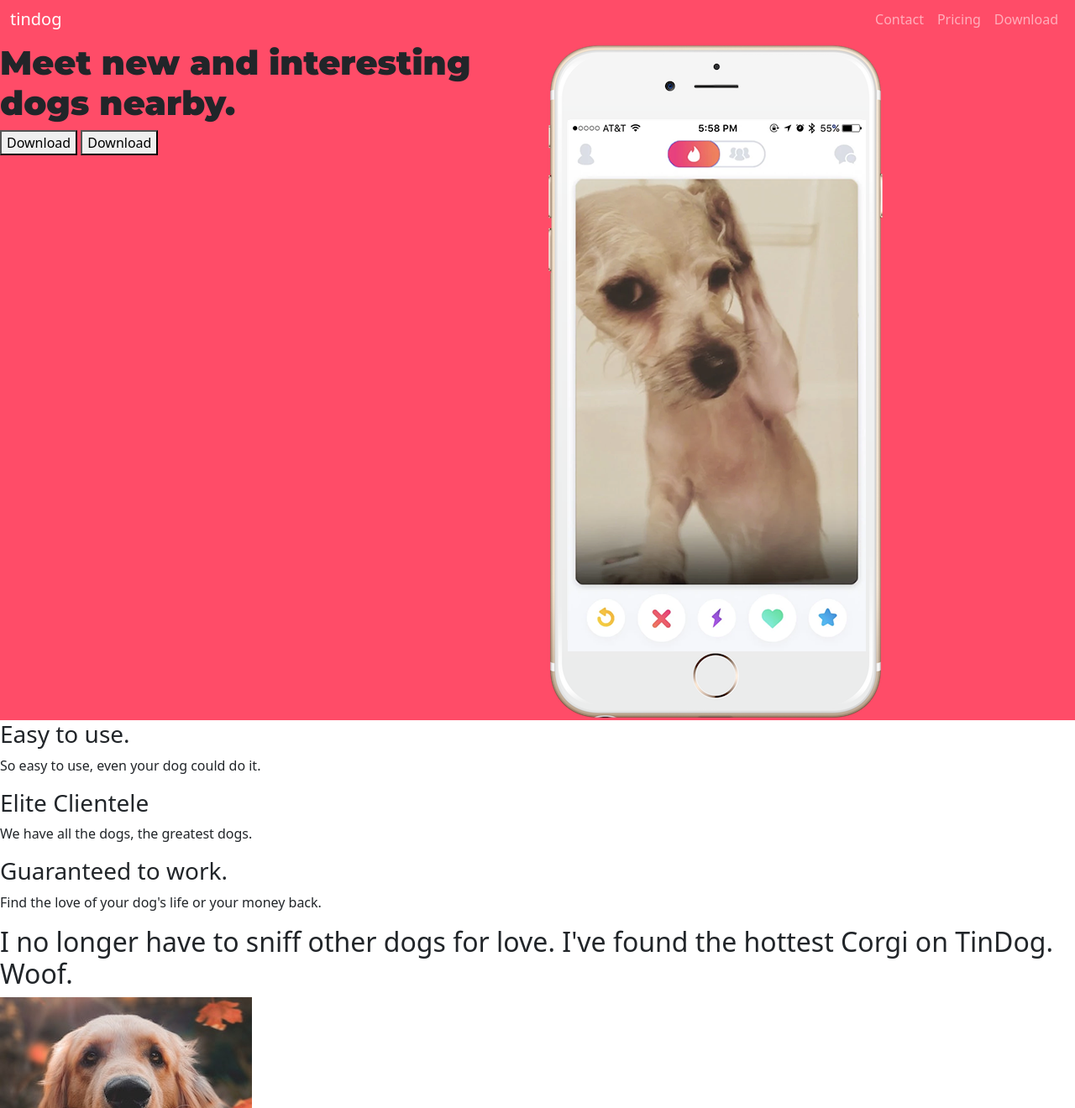
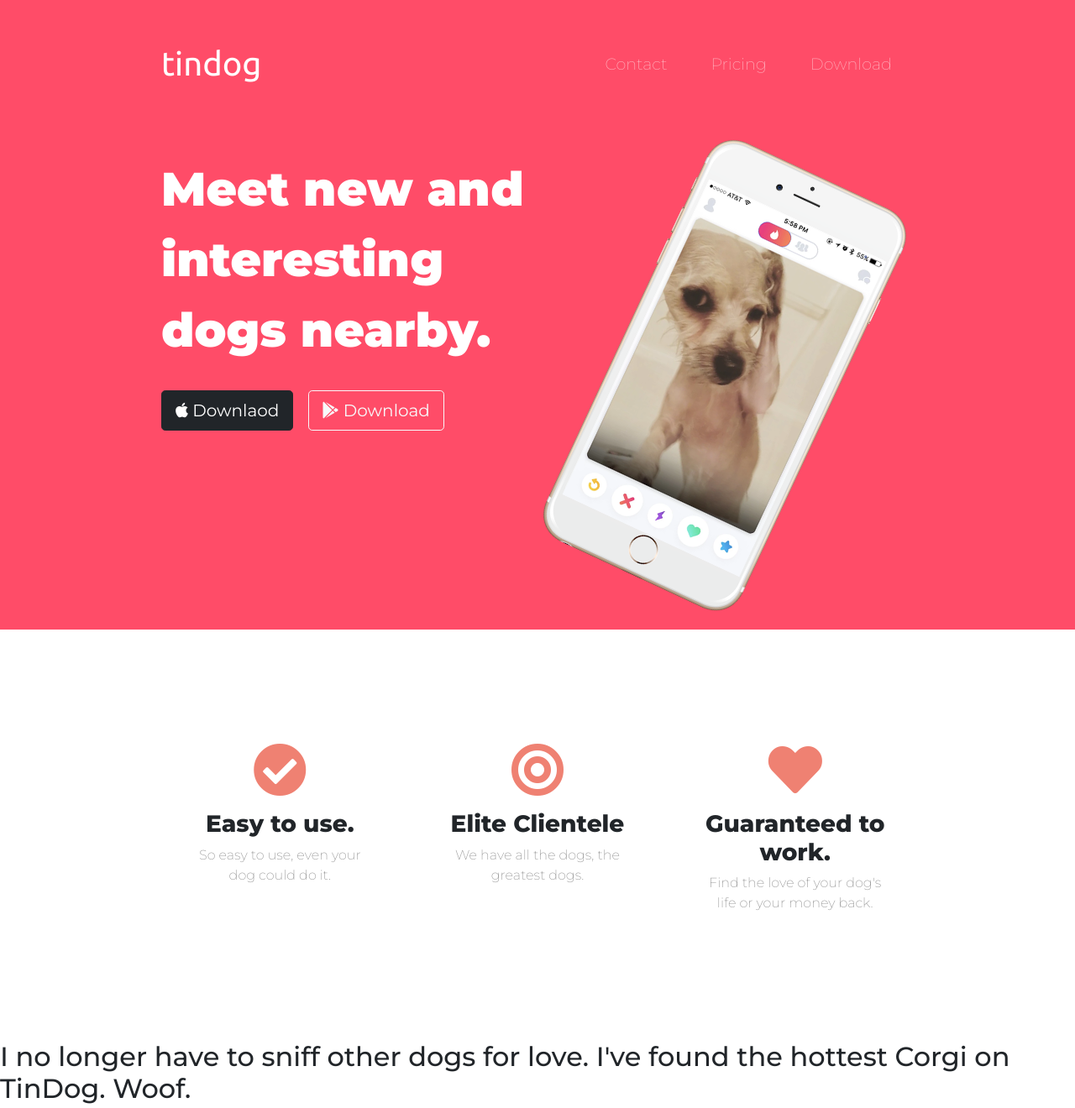
Before and after one commit to 4P0N/Amader-Internet, a plain HTML site: page index.html in a window 1280 px wide. Shown: the part 5-1325 px from the top of the page at 84% size. Drawn offline with nearby package versions, Linux system fonts and the light colour scheme.

Commit message:
title finished

```diff
--- a/css/styles.css
+++ b/css/styles.css
@@ -1,10 +1,75 @@
+body{
+    font-family: 'Montserrat', sans-serif;
+    font-weight: 200;
+}
+
 #title{
     background-color: #ff4c68;
+    color: #FFF;
 }
 
 h1{
     font-family: 'Montserrat', sans-serif;
     font-weight: 900;
-    font-size: 3rem;
+    font-size: 3.5rem;
     line-height: 1.5;
 }
+
+h3{
+    font-family: 'Montserrat', sans-serif;
+    font-weight: 800;
+}
+
+p{
+    color: #8f8f8f;
+}
+
+.navbar{
+    padding-bottom: 4.5rem;
+}
+
+.nav-item{
+    padding: 0 18px;
+}
+
+.nav-link{
+    font-size: 1.2rem;
+}
+
+.container-fluid{
+    padding: 3% 15%;
+}
+
+.navbar-brand{
+    font-family: 'Ubuntu';
+    font-weight: 500;
+    font-size: 2.5rem;
+}
+
+.download-btn{
+    margin: 5% 3% 5% 0;
+}
+
+.title-image{
+    width: 60%;
+    transform: rotate(25deg);
+    margin-left: 80px;
+}
+
+#features{
+    padding: 7% 15%;
+}
+
+.feature-box{
+    padding: 5%;
+    text-align: center;
+}
+
+.icon{
+    color: #ef8172;
+    margin-bottom: 1rem;
+}
+
+.icon:hover{
+    color: #ff4c68;
+}
--- a/index.html
+++ b/index.html
@@ -1,32 +1,56 @@
 <!DOCTYPE html>
 <html>
+  <head>
+    <meta charset="utf-8" />
+    <title>TinDog</title>
+    <!--Bootstrap-->
+    <link
+      href="https://cdn.jsdelivr.net/npm/bootstrap@5.0.0-beta2/dist/css/bootstrap.min.css"
+      rel="stylesheet"
+      integrity="sha384-BmbxuPwQa2lc/FVzBcNJ7UAyJxM6wuqIj61tLrc4wSX0szH/Ev+nYRRuWlolflfl"
+      crossorigin="anonymous"
+    />
+    <script
+      src="https://cdn.jsdelivr.net/npm/bootstrap@5.0.0-beta2/dist/js/bootstrap.bundle.min.js"
+      integrity="sha384-b5kHyXgcpbZJO/tY9Ul7kGkf1S0CWuKcCD38l8YkeH8z8QjE0GmW1gYU5S9FOnJ0"
+      crossorigin="anonymous"
+    ></script>
 
-<head>
-  <meta charset="utf-8">
-  <title>TinDog</title>
-  <link rel="stylesheet" href="css/styles.css">
-  <!-- CSS only -->
-<link href="https://cdn.jsdelivr.net/npm/bootstrap@5.0.0-beta2/dist/css/bootstrap.min.css"
-           rel="stylesheet" integrity="sha384-BmbxuPwQa2lc/FVzBcNJ7UAyJxM6wuqIj61tLrc4wSX0szH/Ev+nYRRuWlolflfl"
-           crossorigin="anonymous">
-<!-- JavaScript Bundle with Popper -->
-<script src="https://cdn.jsdelivr.net/npm/bootstrap@5.0.0-beta2/dist/js/bootstrap.bundle.min.js"
-            integrity="sha384-b5kHyXgcpbZJO/tY9Ul7kGkf1S0CWuKcCD38l8YkeH8z8QjE0GmW1gYU5S9FOnJ0" crossorigin="anonymous"></script>
-<link rel="preconnect" href="https://fonts.gstatic.com">
-<link href="https://fonts.googleapis.com/css2?family=Montserrat:wght@900&family=Ubuntu&display=swap" rel="stylesheet">
+    <!--font awesome-->
+    <link
+      rel="stylesheet"
+      href="https://use.fontawesome.com/releases/v5.15.2/css/all.css"
+      integrity="sha384-vSIIfh2YWi9wW0r9iZe7RJPrKwp6bG+s9QZMoITbCckVJqGCCRhc+ccxNcdpHuYu"
+      crossorigin="anonymous"
+    />
 
+    <!--Google fonts-->
+    <link rel="preconnect" href="https://fonts.gstatic.com" />
+    <link
+      href="https://fonts.googleapis.com/css2?family=Montserrat:wght@200..900&family=Ubuntu&display=swap"
+      rel="stylesheet"
+    />
+
+    <!--custon style sheet-->
+    <link rel="stylesheet" href="css/styles.css" />
   </head>
 
   <body>
-
     <section id="title">
-
+      <div class="container-fluid">
         <!-- Nav Bar -->
 
         <nav class="navbar navbar-expand-lg navbar-dark">
-      <div class="container-fluid">
           <a class="navbar-brand" href="#">tindog</a>
-        <button class="navbar-toggler" type="button" data-bs-toggle="collapse" data-bs-target="#navbarTogglerDemo02" aria-controls="navbarTogglerDemo02" aria-expanded="false" aria-label="Toggle navigation">
+          <button
+            class="navbar-toggler"
+            type="button"
+            data-bs-toggle="collapse"
+            data-bs-target="#navbarTogglerDemo02"
+            aria-controls="navbarTogglerDemo02"
+            aria-expanded="false"
+            aria-label="Toggle navigation"
+          >
             <span class="navbar-toggler-icon"></span>
           </button>
           <div class="collapse navbar-collapse" id="navbarTogglerDemo02">
@@ -42,75 +66,84 @@
               </li>
             </ul>
           </div>
-      </div>
         </nav>
-
 
         <!-- Title -->
         <div class="row">
           <div class="col-lg-6">
             <h1>Meet new and interesting dogs nearby.</h1>
-        <button type="button">Download</button>
-        <button type="button">Download</button>
+            <button type="button" class="btn btn-dark btn-lg download-btn">
+              <i class="fab fa-apple"></i> Downlaod
+            </button>
+            <button
+              type="button"
+              class="btn btn-outline-light btn-lg download-btn"
+            >
+              <i class="fab fa-google-play"></i> Download
+            </button>
           </div>
           <div class="col-lg-6">
-        <img src="images/iphone6.png" alt="iphone-mockup">
+            <img
+              class="title-image"
+              src="images/iphone6.png"
+              alt="iphone-mockup"
+            />
           </div>
         </div>
-
-
+      </div>
     </section>
-
 
     <!-- Features -->
 
     <section id="features">
-
+      <div class="row">
+        <div class="feature-box col-lg-4">
+          <i class="icon fas fa-check-circle fa-4x"></i>
           <h3>Easy to use.</h3>
           <p>So easy to use, even your dog could do it.</p>
-
+        </div>
+        <div class="feature-box col-lg-4">
+          <i class="icon fas fa-bullseye fa-4x"></i>
           <h3>Elite Clientele</h3>
           <p>We have all the dogs, the greatest dogs.</p>
-
+        </div>
+        <div class="feature-box col-lg-4">
+          <i class="icon fas fa-heart fa-4x"></i>
           <h3>Guaranteed to work.</h3>
           <p>Find the love of your dog's life or your money back.</p>
-
+        </div>
+      </div>
     </section>
-
 
     <!-- Testimonials -->
 
     <section id="testimonials">
-
-    <h2>I no longer have to sniff other dogs for love. I've found the hottest Corgi on TinDog. Woof.</h2>
-    <img src="images/dog-img.jpg" alt="dog-profile">
+      <h2>
+        I no longer have to sniff other dogs for love. I've found the hottest
+        Corgi on TinDog. Woof.
+      </h2>
+      <img src="images/dog-img.jpg" alt="dog-profile" />
       <em>Pebbles, New York</em>
 
       <!-- <h2 class="testimonial-text">My dog used to be so lonely, but with TinDog's help, they've found the love of their life. I think.</h2>
     <img class="testimonial-image" src="images/lady-img.jpg" alt="lady-profile">
     <em>Beverly, Illinois</em> -->
-
     </section>
-
 
     <!-- Press -->
 
     <section id="press">
-    <img src="images/techcrunch.png" alt="tc-logo">
-    <img src="images/tnw.png" alt="tnw-logo">
-    <img src="images/bizinsider.png" alt="biz-insider-logo">
-    <img src="images/mashable.png" alt="mashable-logo">
-
+      <img src="images/techcrunch.png" alt="tc-logo" />
+      <img src="images/tnw.png" alt="tnw-logo" />
+      <img src="images/bizinsider.png" alt="biz-insider-logo" />
+      <img src="images/mashable.png" alt="mashable-logo" />
     </section>
-
 
     <!-- Pricing -->
 
     <section id="pricing">
-
       <h2>A Plan for Every Dog's Needs</h2>
       <p>Simple and affordable price plans for your and your dog.</p>
-
 
       <h3>Chihuahua</h3>
       <h2>Free</h2>
@@ -119,14 +152,12 @@
       <p>Unlimited App Usage</p>
       <button type="button">Sign Up</button>
 
-
       <h3>Labrador</h3>
       <h2>$49 / mo</h2>
       <p>Unlimited Matches</p>
       <p>Unlimited Messages</p>
       <p>Unlimited App Usage</p>
       <button type="button">Sign Up</button>
-
 
       <h3>Mastiff</h3>
       <h2>$99 / mo</h2>
@@ -135,30 +166,20 @@
       <p>Unlimited Messages</p>
       <p>Unlimited App Usage</p>
       <button type="button">Sign Up</button>
-
     </section>
-
 
     <!-- Call to Action -->
 
     <section id="cta">
-
       <h3>Find the True Love of Your Dog's Life Today.</h3>
       <button type="button">Download</button>
       <button type="button">Download</button>
-
     </section>
-
 
     <!-- Footer -->
 
     <footer id="footer">
-
       <p>© Copyright 2018 TinDog</p>
-
     </footer>
-
-
   </body>
-
 </html>
```
Lines whose indentation alone changed are shown as unchanged.
